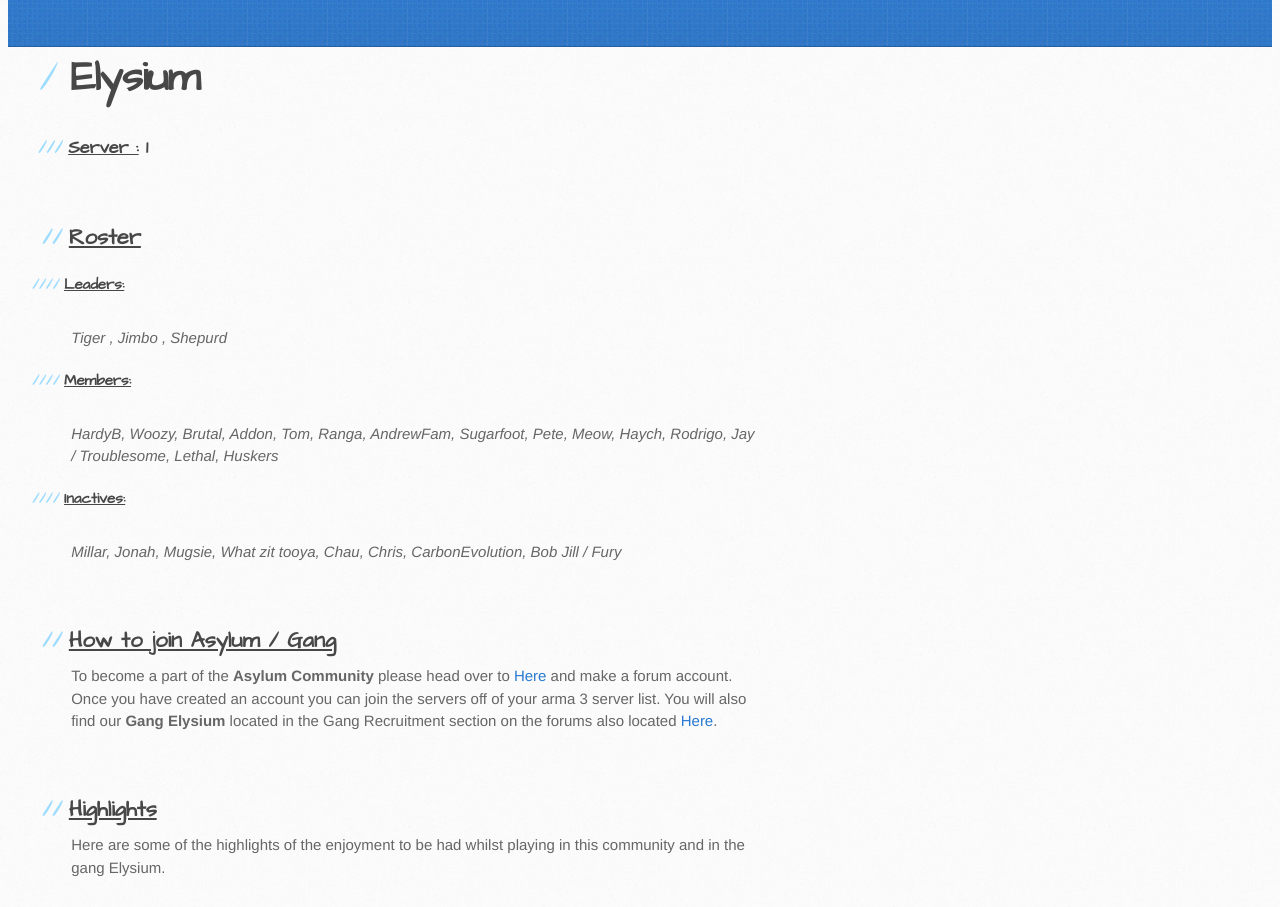
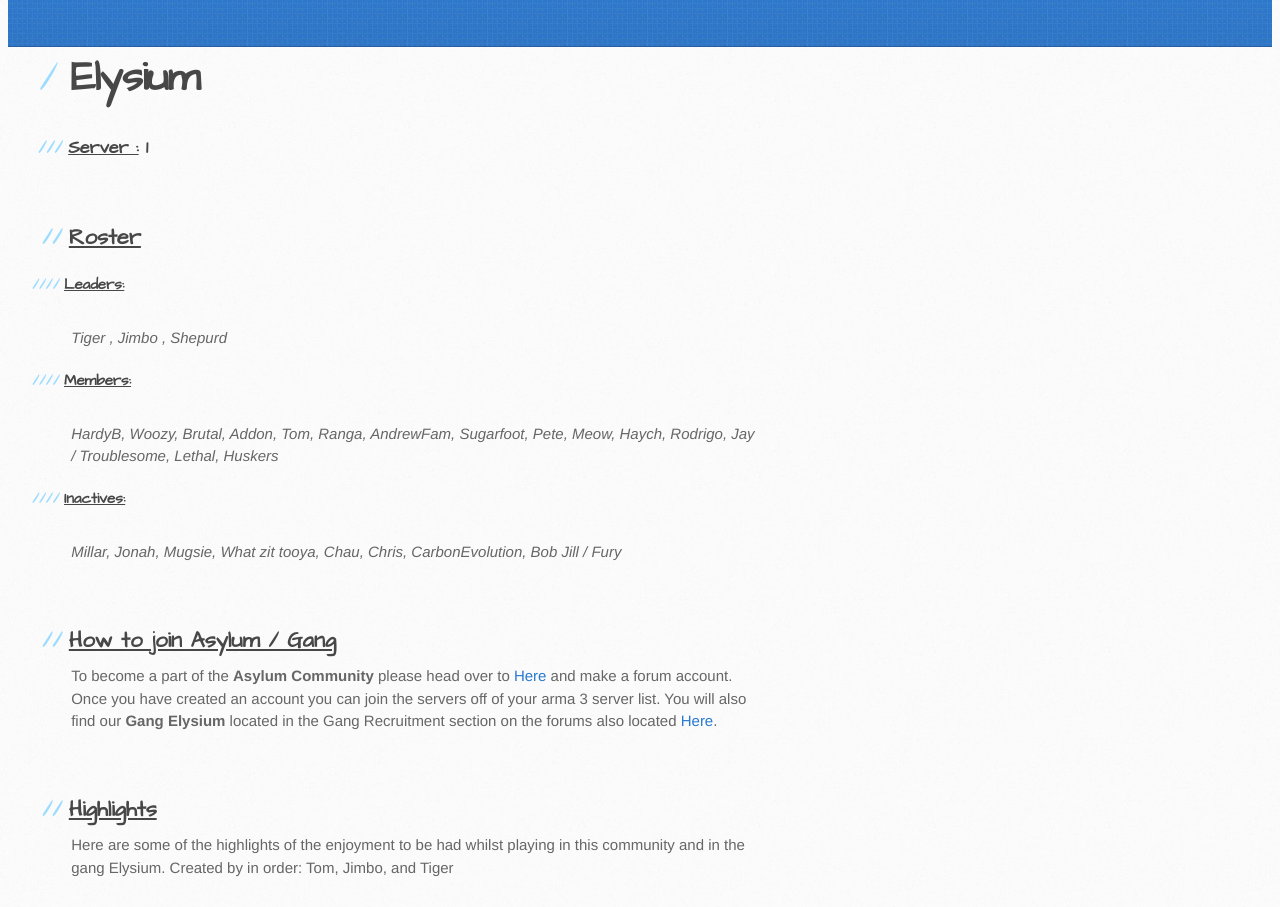
Before and after one commit to DerekR0123/Rossfitness.github.io, a Jekyll site: the page index.html, which Jekyll copies as it is, in a window 1280 px wide. Shown: the part 200-1107 px from the top of the page. Built offline with Jekyll 4.4.1, drawn with Linux system fonts in a browser that asks for light colours.

Commit message:
Update index.html

```diff
--- a/index.html
+++ b/index.html
@@ -51,7 +51,7 @@
 </p><br>
 
 <a id="authors-and-contributors" class="anchor" href="#authors-and-contributors" aria-hidden="true"><span aria-hidden="true" class="octicon octicon-link"></span></a><h2><u>Highlights</h2></u>
-<p>Here are some of the highlights of the enjoyment to be had whilst playing in this community and in the gang Elysium.</p>
+<p>Here are some of the highlights of the enjoyment to be had whilst playing in this community and in the gang Elysium. Created by in order: Tom, Jimbo, and Tiger</p>
 <iframe id="video" width="560" height="315" src="https://www.youtube.com/embed/-IFLrD7mhZY" frameborder="0" allowfullscreen></iframe>
 <iframe id="video" width="560" height="315" src="https://www.youtube.com/embed/XFaM52OlaFA" frameborder="0" allowfullscreen></iframe>
 <iframe id="video" width="560" height="315" src="https://www.youtube.com/embed/m3FGJo5XnLc" frameborder="0" allowfullscreen></iframe>
```
